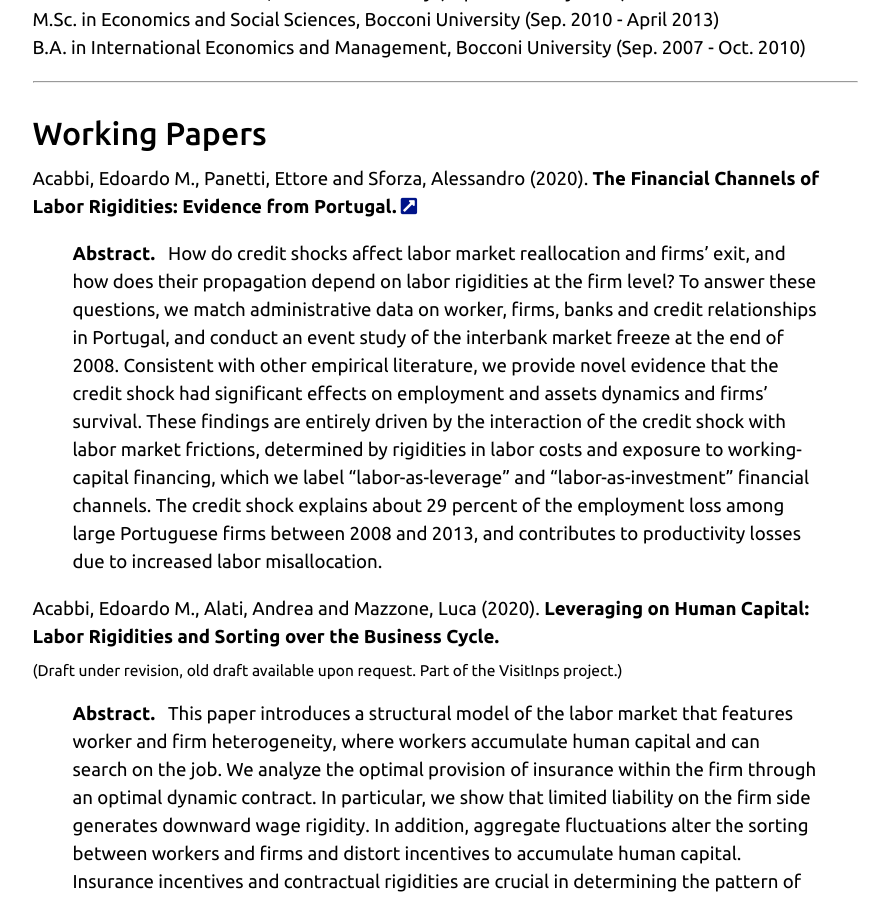
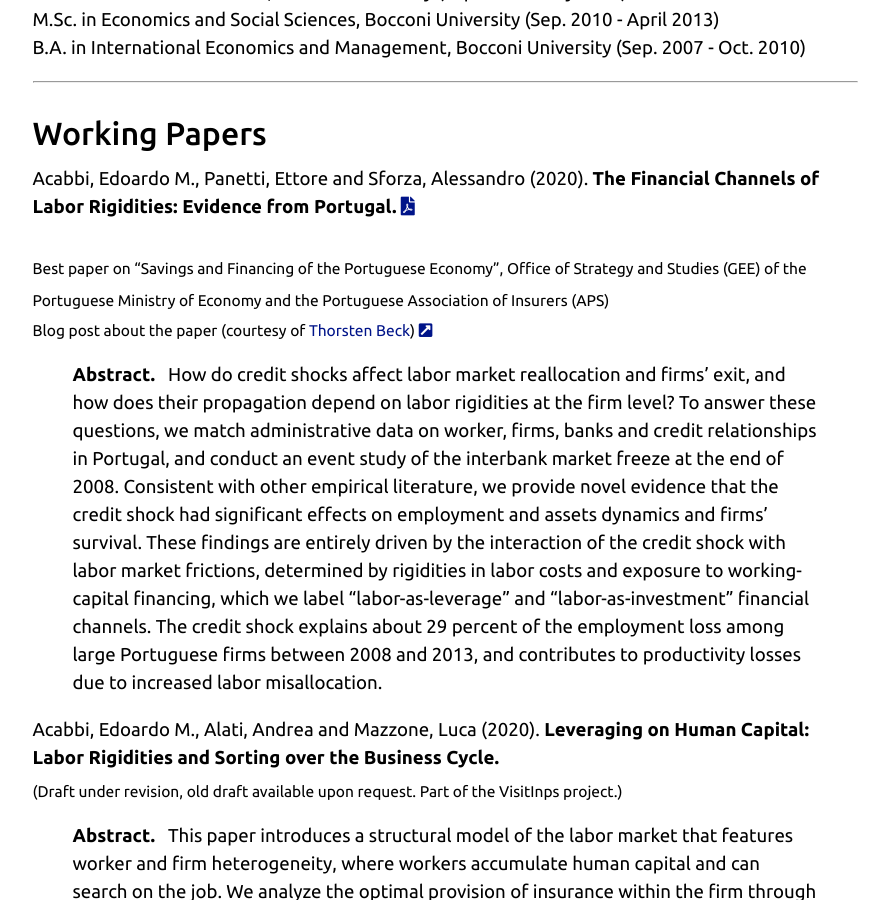
Before and after one commit to eacabbi/eacabbi.github.io, a Jekyll site: the page built from index.md, in a window 1280 px wide and 900 px high, scrolled down 714 px. Shown: the whole window, without its empty margins (195-1084 px from the left). Built offline with Jekyll 4.4.1, drawn with Linux system fonts in a browser that asks for light colours; some web fonts are replaced.

Commit message:
update prize + blog post + icons

```diff
--- a/index.md
+++ b/index.md
@@ -18,7 +18,10 @@ B.A. in International Economics and Management, Bocconi University (Sep. 2007 -
 
 ## Working Papers
 
-Acabbi, Edoardo M., Panetti, Ettore and Sforza, Alessandro (2020). **The Financial Channels of Labor Rigidities: Evidence from Portugal.** <a href="{{ site.baseurl }}/docs/eacabbi_jmp.pdf" class="{{ site.link_icon }}" title="{{ site.link_title }}" id="icon"></a>
+Acabbi, Edoardo M., Panetti, Ettore and Sforza, Alessandro (2020). **The Financial Channels of Labor Rigidities: Evidence from Portugal.** <a href="{{ site.baseurl }}/docs/eacabbi_jmp.pdf" class="{{ site.pdf_icon }}" title="{{ site.pdf_title }}" id="icon"></a>
+<br/> <sub>Best paper on “Savings and Financing of the Portuguese Economy”, Office of Strategy and Studies (GEE) of the Portuguese Ministry of Economy and the Portuguese Association of Insurers (APS)</sub>
+<br/> <sub>Blog post about the paper (courtesy of <a href="http://www.thorstenbeck.com">Thorsten Beck</a>) <a href="http://www.thorstenbeck.com/108089829/6893607/posting/interesting-papers-april-2020" class="{{ site.link_icon }}" title="{{ site.pdf_title }}"  id="icon"></a> </sub>
+
 
 > **Abstract.** &nbsp; How do credit shocks affect labor market reallocation and firms’ exit, and how does their propagation depend on labor rigidities at the firm level? To answer these questions, we match administrative data on worker, firms, banks and credit relationships in Portugal, and conduct an event study of the interbank market freeze at the end of 2008. Consistent with other empirical literature, we provide novel evidence that the credit shock had significant effects on employment and assets dynamics and firms’ survival. These findings are entirely driven by the interaction of the credit shock with labor market frictions, determined by rigidities in labor costs and exposure to working-capital financing, which we label “labor-as-leverage” and “labor-as-investment” financial channels. The credit shock explains about 29 percent of the employment loss among large Portuguese firms between 2008 and 2013, and contributes to productivity losses due to increased labor misallocation.
 
```
